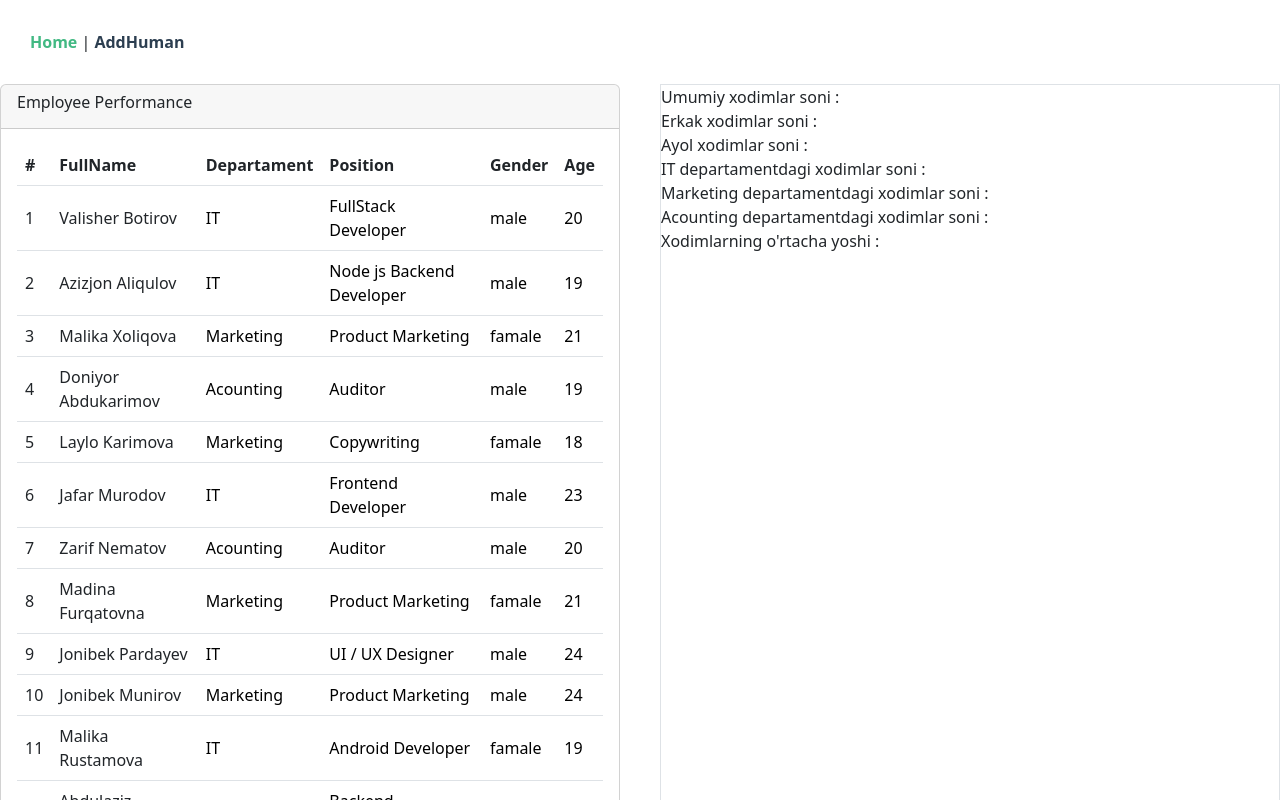
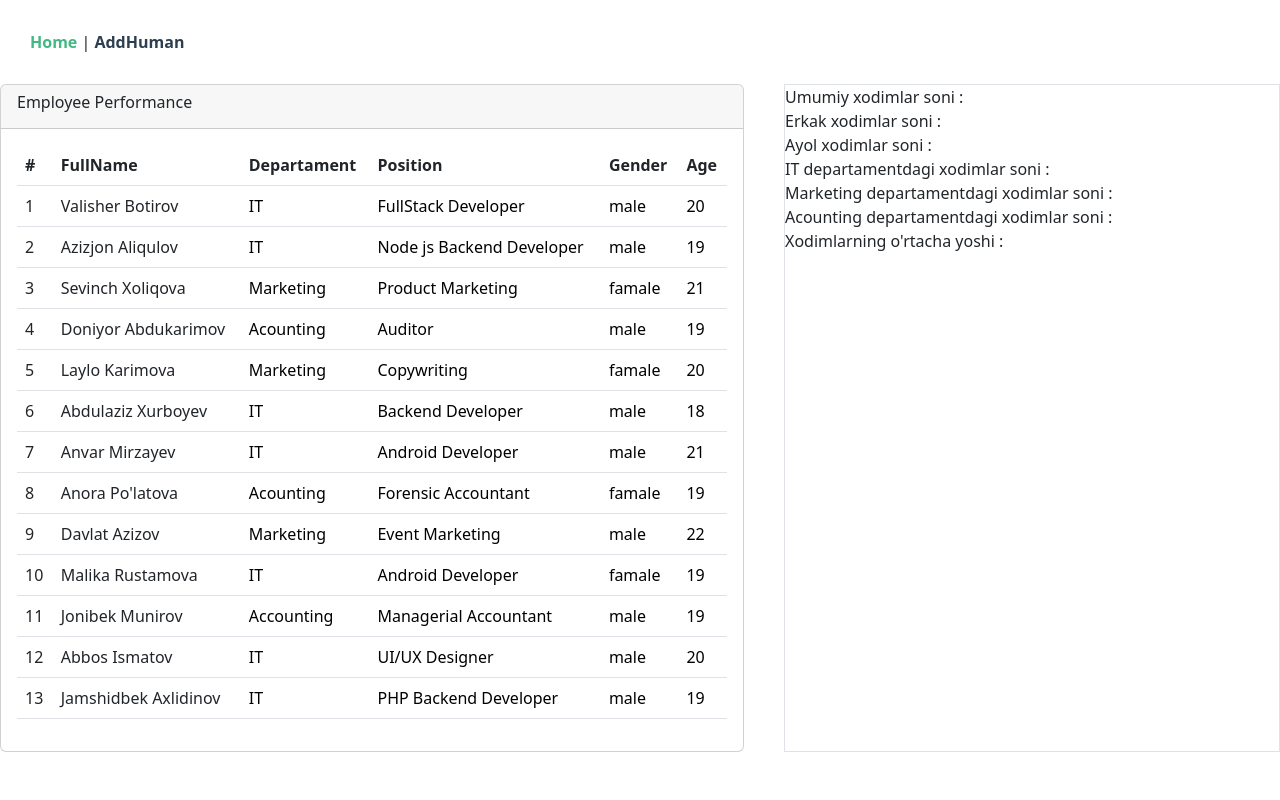
Before and after one commit to ValisherBotirov/UIC-Group-Task, a Vue app: page / in a window 1280 px wide. Shown: the top 800 px of the page. Built offline with nearby package versions, Linux system fonts and the light colour scheme; data requests are answered from the project's data file.

Commit message:
Edit va Delete fungsiyalari bajarilgandan so'ng dashbord pagega routerni pathiga push qilish orqali o'tadigan qilish fungsiyasini qo'shdim

```diff
--- a/data/db.json
+++ b/data/db.json
@@ -18,11 +18,11 @@
     },
     {
       "id": 3,
-      "fullName": "Malika Xoliqova",
+      "fullName": "Sevinch Xoliqova",
       "departament": "Marketing",
       "position": " Product Marketing",
       "gender": "famale",
-      "age": 21
+      "age": "21"
     },
     {
       "id": 4,
@@ -38,79 +38,71 @@
       "departament": "Marketing",
       "position": "Copywriting",
       "gender": "famale",
+      "age": 20
+    },
+    {
+      "id": 6,
+      "fullName": "Abdulaziz Xurboyev",
+      "departament": "IT",
+      "position": "Backend Developer",
+      "gender": "male",
       "age": 18
     },
     {
-      "id": 6,
-      "fullName": "Jafar Murodov",
+      "id": 7,
+      "fullName": "Anvar Mirzayev",
       "departament": "IT",
-      "position": "Frontend Developer",
+      "position": "Android Developer",
       "gender": "male",
-      "age": 23
+      "age": 21
     },
     {
-      "id": 7,
-      "fullName": "Zarif Nematov",
+      "id": 8,
+      "fullName": "Anora Po'latova",
       "departament": "Acounting",
-      "position": "Auditor",
+      "position": "Forensic Accountant",
+      "gender": "famale",
+      "age": 19
+    },
+    {
+      "id": 9,
+      "fullName": "Davlat Azizov",
+      "departament": "Marketing",
+      "position": "Event Marketing",
+      "gender": "male",
+      "age": 22
+    },
+    {
+      "id": 10,
+      "fullName": "Malika Rustamova",
+      "departament": "IT",
+      "position": "Android Developer",
+      "gender": "famale",
+      "age": 19
+    },
+    {
+      "id": 11,
+      "fullName": "Jonibek Munirov",
+      "departament": "Accounting",
+      "position": "Managerial Accountant",
+      "gender": "male",
+      "age": 19
+    },
+    {
+      "id": 12,
+      "fullName": "Abbos Ismatov",
+      "departament": "IT",
+      "position": "UI/UX Designer",
       "gender": "male",
       "age": 20
     },
     {
-      "id": 8,
-      "fullName": "Madina Furqatovna",
-      "departament": "Marketing",
-      "position": "Product Marketing",
-      "gender": "famale",
-      "age": 21
-    },
-    {
-      "fullName": "Jonibek Pardayev",
+      "fullName": "Jamshidbek Axlidinov",
       "departament": "IT",
-      "position": "UI / UX Designer",
+      "position": "PHP Backend Developer",
       "gender": "male",
-      "age": 24,
-      "id": 9
-    },
-    {
-      "fullName": "Jonibek Munirov",
-      "departament": "Marketing",
-      "position": "Product Marketing",
-      "gender": "male",
-      "age": 24,
-      "id": 10
-    },
-    {
-      "fullName": "Malika Rustamova",
-      "departament": "IT",
-      "position": "Android Developer",
-      "gender": "famale",
-      "age": 19,
-      "id": 11
-    },
-    {
-      "fullName": "Abdulaziz Xurboyev",
-      "departament": "IT",
-      "position": "Backend Developer",
-      "gender": "male",
-      "age": 18,
-      "id": 12
-    },
-    {
-      "fullName": "sdfhws ahdv",
-      "departament": "sadkjv",
-      "position": "adkb",
-      "gender": "male",
-      "age": 5,
-      "id": 14
-    },
-    {
-      "fullName": "Murodjon",
-      "departament": "Marketing",
-      "position": "Sotuv bo'limi",
-      "gender": "male",
-      "age": "24",
-      "id": 15
+      "age": "19",
+      "id": 13
     }
   ]
 }
--- a/public/output.css
+++ b/public/output.css
@@ -654,6 +654,14 @@ video {
   grid-template-columns: repeat(2, minmax(0, 1fr));
 }
 
+.grid-cols-3 {
+  grid-template-columns: repeat(3, minmax(0, 1fr));
+}
+
+.grid-cols-\[3fr_2fr\] {
+  grid-template-columns: 3fr 2fr;
+}
+
 .items-center {
   align-items: center;
 }
--- a/src/components/EditEmployee.vue
+++ b/src/components/EditEmployee.vue
@@ -59,9 +59,11 @@ export default {
     changeGender(){
       if(this.$route.params.gender === "male"){
         this.isCheckedMale = true
+        this.newGender = "male"
       }
       else if(this.$route.params.gender === "famale"){
         this.isCheckedFamale = true
+        this.newGender = "famale"
       }
 
     },
@@ -76,17 +78,23 @@ export default {
       }
       this.editUser = editUser;
       console.log(this.editUser);
-      this.getEditUserServer()
+      this.getEditUserServer();
+      this.toHomePage()
     },
 
    getRadioBtn(result){
-    this.newGender = result.target.value
+    this.newGender = result.target.value;
+    console.log(this.newGender);
    },
 
    async getEditUserServer(){
       await axios.patch("http://localhost:3000/users/"+this.$route.params.id,this.editUser)
-
-   }
+   },
+     toHomePage(){
+    // this.$router.push({path: `/emplyee/${id}`})
+    this.$router.push({path : "/"})
+    // console.log(this.$router.replase({path : "/"}));
+  }
 
   },
   mounted() {
--- a/src/components/Employee.vue
+++ b/src/components/Employee.vue
@@ -11,7 +11,7 @@
 
     <div class = "flex gap-2 ">
       <button class="btn btn-primary"><router-link :to="{name:'editEmployee',params:{id:this.id,fullName:this.fullName,departament:this.departament,position:this.position,gender:this.gender,age:this.age}}"  class="hover:text-white">Edit</router-link></button>
-      <button class="btn btn-danger hover:text-white" @click = "deleteUser"> <router-link to="/" class="hover:text-white">Delete</router-link> </button>
+      <button class="btn btn-danger hover:text-white" @click = "deleteUser"> Delete </button>
     </div>
   </div>
 </template>
@@ -36,7 +36,13 @@ export default {
       alert(`Rostdan ham ${this.fullName} ro'yxatdan o'chirmoqchimis!`)
       await  axios.delete("http://localhost:3000/users/"+ this.id);
       console.log("User o'chirildi");
-    }
+      this.toHomePage()
+    },
+    toHomePage(){
+    // this.$router.push({path: `/emplyee/${id}`})
+    this.$router.push({path : "/"})
+    // console.log(this.$router.replase({path : "/"}));
+  },
   },
 
  async mounted() {
--- a/src/views/HomeView.vue
+++ b/src/views/HomeView.vue
@@ -1,5 +1,5 @@
 <template>
-  <div class="home grid grid-cols-2 gap-10">
+  <div class="home grid grid-cols-[3fr_2fr] gap-10">
   <!-- Xodimlar ro'yxati -->
      <div class = "card">
       <div class="card-header">
@@ -61,7 +61,13 @@ export default {
   data() {
     return {
       users : [],
-      index : 1
+      maleCount : "",
+      famaleCount : "",
+      allCount : "",
+      itCount : "",
+      marketingCount : "",
+      acountingCount : "",
+      middleAge : ""
     }
   },
 
@@ -69,7 +75,8 @@ export default {
       // Path bo'yicha chaqirib olish
   toEmployee(id){
     this.$router.push({path: `/emplyee/${id}`})
-  }
+  },
+
   },
 
   async mounted() {
```
